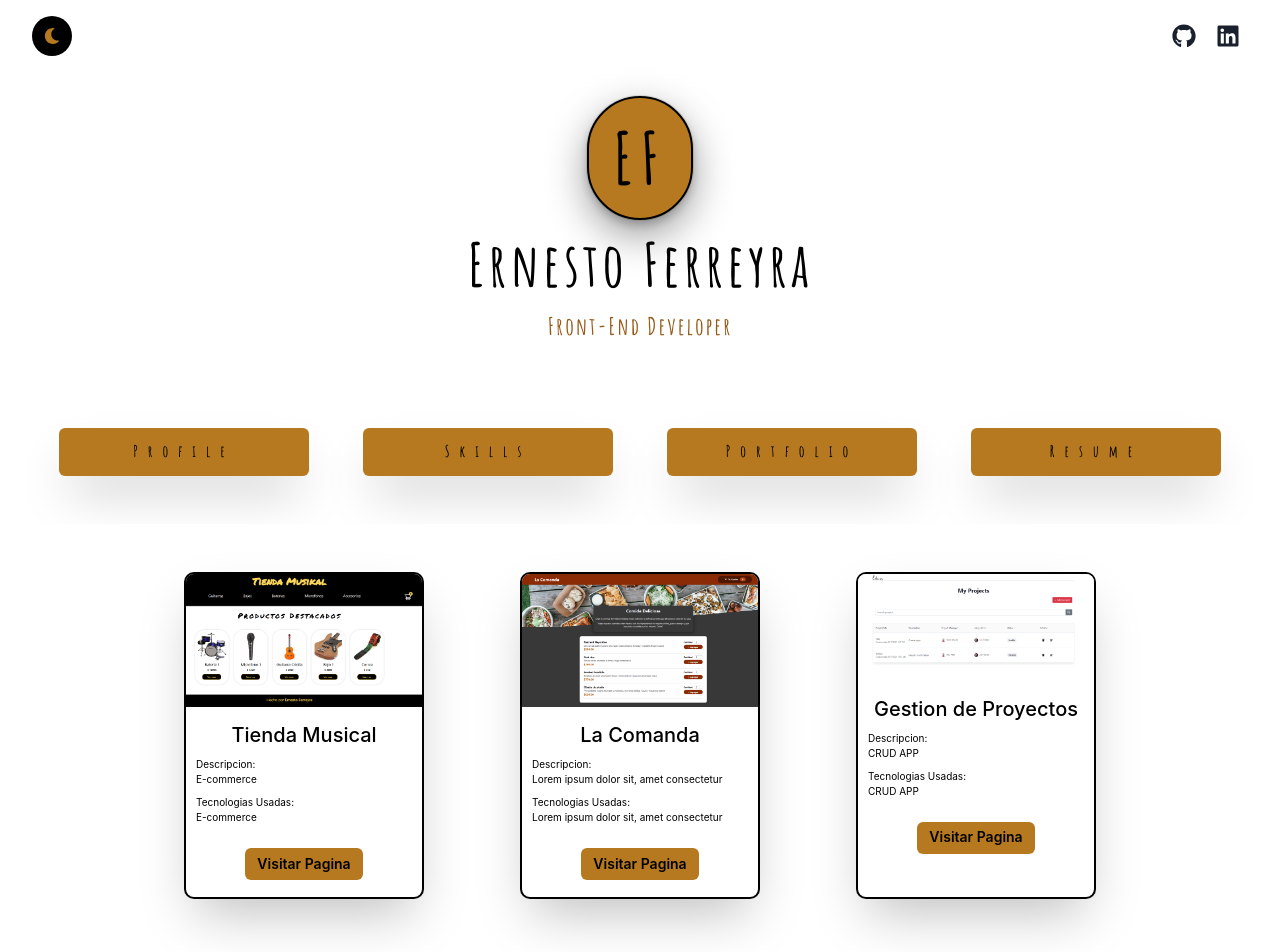
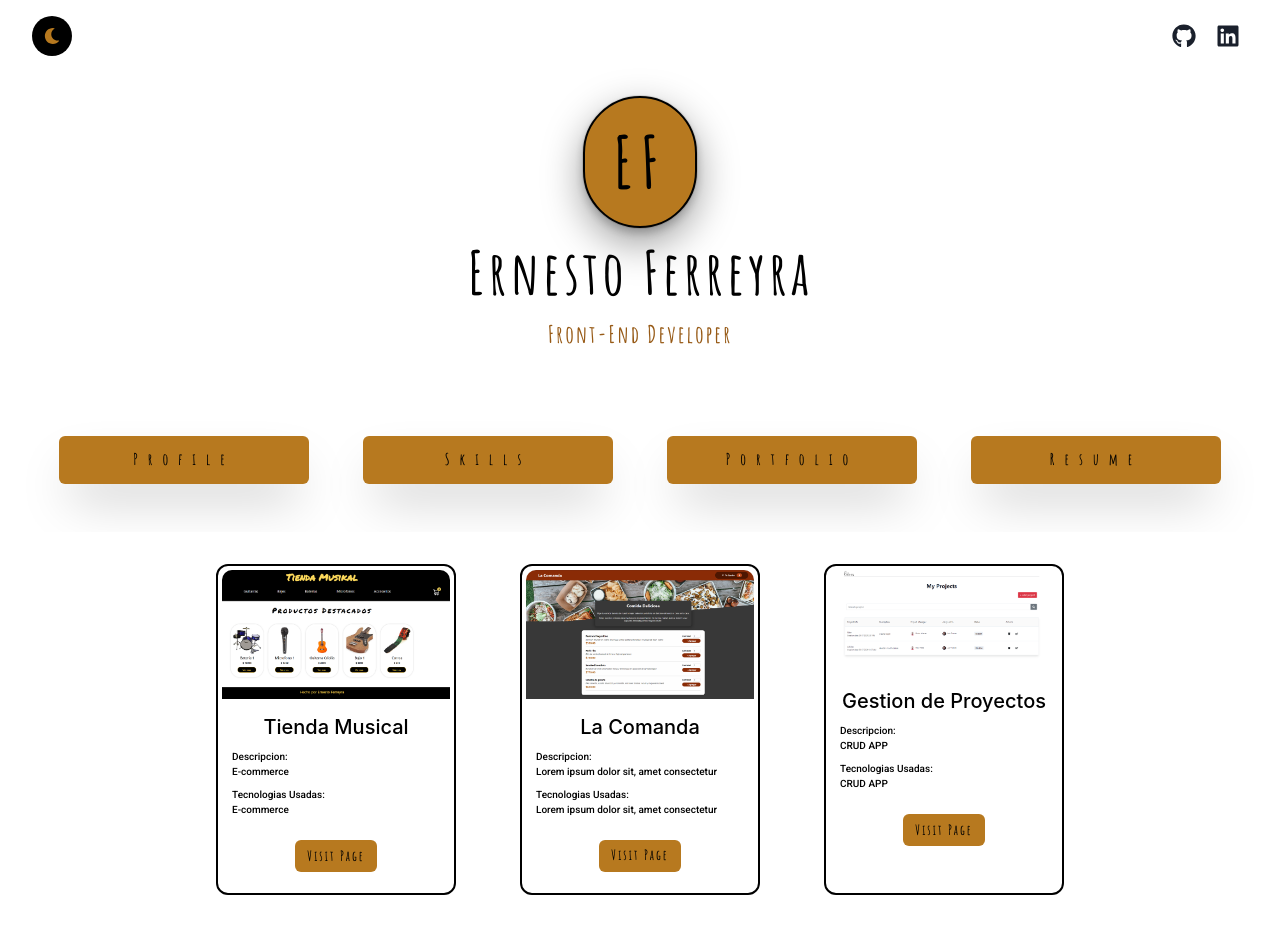
Before and after one commit to Ernesferre/Portfolio-1.0, a React (Create React App) app: page /portfolio in a window 1280 px wide. Shown: the top 952 px of the page. Built offline with nearby package versions, Linux system fonts and the light colour scheme.

Commit message:
mejorando estetica

```diff
--- a/src/components/Card.js
+++ b/src/components/Card.js
@@ -10,13 +10,15 @@ const Card = (props) => {
 
         <Container
             maxW="15rem"
-            borderRadius={10}
-            boxShadow="2xl"
+            borderRadius={12}
+            // borderColor='black'
+            boxShadow="dark-xl"
             color={props.isDark ? "black" : "black"}
+            fontFamily="Roboto"
             // position="relative"
-            margin="3rem"
+            margin="2rem"
             bg={props.isDark ? "white" : "white"}
-            p={0}
+            p={1}
             // bg="white"
             border= "2px"
             _hover={{
@@ -25,8 +27,9 @@ const Card = (props) => {
 
         >
             <Image
-                borderTopRadius={8}
+                borderTopRadius={10}
                 width="100%"
+
 
                 maxH="40em"
                 // objectFit="cover"
@@ -74,7 +77,7 @@ const Card = (props) => {
               color="dark"
 
             >
-              <p fontWeight="semibold"> Descripcion: </p> {props.descripcion}
+              <p fontWeight="100"> Descripcion: </p> {props.descripcion}
             </Box>
 
             <Box
@@ -103,6 +106,8 @@ const Card = (props) => {
               <Button
                 textDecoration="none"
                 margin="0.5em"
+                fontFamily="Amatic SC"
+                letterSpacing={2}
                 color={ props.isDark ? "yellow.300" : "black"}
                 bg={ props.isDark ? "black" : "yellow.600"}
                 _hover={{
@@ -114,7 +119,7 @@ const Card = (props) => {
                 // textTransform="uppercase"
                 size="sm"
               >
-                Visitar Pagina
+                Visit Page
               </Button>
             </Link>
           </Flex>
--- a/src/components/Portfolio.js
+++ b/src/components/Portfolio.js
@@ -20,9 +20,9 @@ const Portfolio = (props) => {
             textAlign="center"
             mt={8}
             mb={8}
-            // bg="white"
             m={2}
             bg={props.isDark ? "black" : "white"}
+            id="portfolio"
 
         >
             {/* <Heading
--- a/src/components/Presentation.js
+++ b/src/components/Presentation.js
@@ -38,10 +38,10 @@ const Presentation = () => {
                 <Heading
                     border="2px"
                     borderRadius="full"
-                    borderColor={isDark ? "black" : 'black'}
+                    borderColor={isDark ? "white" : 'black'}
                     bg="yellow.600"
                     color='black'
-                    p={6}
+                    p={7}
                     mb={2}
                     letterSpacing={7}
                     shadow="dark-lg"
@@ -50,6 +50,11 @@ const Presentation = () => {
 
                     onClick={handleStart}
                     fontFamily="Amatic SC"
+                    _hover= {{
+                        // size: "10rem",
+                        // color: 'white',
+                        // boxShadow: '2rem'
+                    }}
 
                 >
                     EF
```
Also changed, not shown: src/components/Resume.js (+12 -1 lines).
